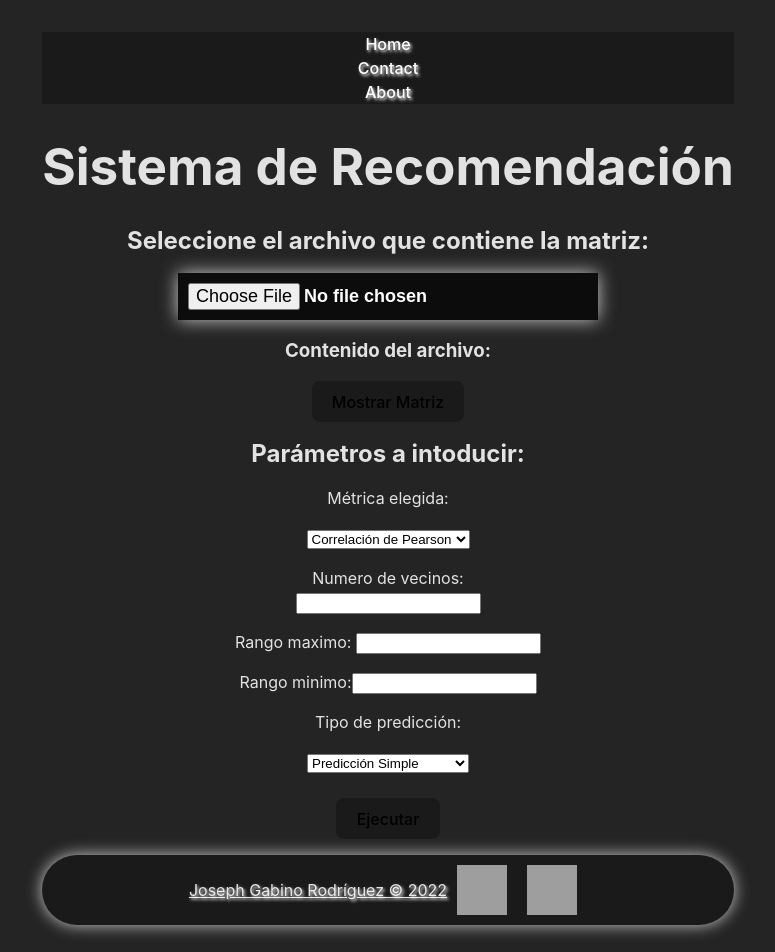
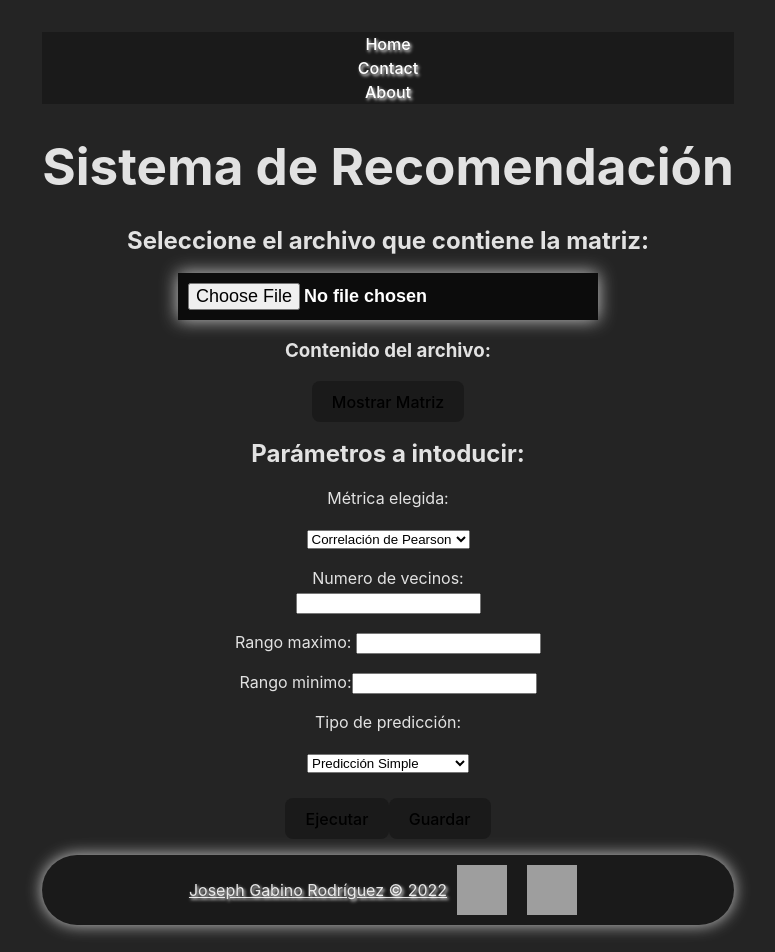
Before and after one commit to alu0101329161/GCO-Projects, a React (Vite) app: page / in a window 1280 px wide. Shown: the top 952 px of the page, without its empty margins (252-1027 px from the left). Built offline with nearby package versions, Linux system fonts and the light colour scheme; grey boxes are pictures that could not be loaded.

Commit message:
Save file result

```diff
--- a/package.json
+++ b/package.json
@@ -10,6 +10,7 @@
     "deploy": "vite build && gh-pages -d dist"
   },
   "dependencies": {
+    "file-saver": "^2.0.5",
     "gh-pages": "^4.0.0",
     "react": "^18.2.0",
     "react-dom": "^18.2.0",
--- a/src/App.jsx
+++ b/src/App.jsx
@@ -1,5 +1,6 @@
 import { useState } from 'react'
 import reactLogo from './assets/react.svg'
+import { saveAs } from 'file-saver';
 import './App.css'
 
 function App() {
@@ -21,6 +22,8 @@ function App() {
   const [minimo, setMinimo] = useState(0);
   // Rango máximo de valoración
   const [maximo, setMaximo] = useState(5);
+  // Crear fichero
+  const [newFile, setNewFile] = useState("");
 
   /* Leemos fichero con la matriz */
   const readFile = (e) => {
@@ -37,6 +40,11 @@ function App() {
     reader.onerror = () => {
       console.log(reader.error)
     }
+  }
+  // Guardamos en el fichero
+  const createFile = () => {
+    const blob = new Blob([newFile], { type: "text/plain;charset=utf-8" });
+    saveAs(blob, "resultado.txt");
   }
 
   /* Imprimimos la matriz leida */
@@ -311,6 +319,8 @@ function App() {
     }
     let elemento2 = document.getElementById("VecinosUtilizados");
     elemento2.innerHTML = cadenaIncognita;
+    let file = cadenaIncognita + "\n" + cadena + "\n" + cadenaMatrix;
+    setNewFile(file);
   }
 
   return (
@@ -339,6 +349,7 @@ function App() {
       <br></br>
       <br></br>
       <button onClick={filtradoColaborativo}>Ejecutar</button>
+      <button onClick={createFile}>Guardar</button>
       <pre id='MatrixUtilidad' className=''></pre>
       <pre id='SimilitudUsuarios'></pre>
       <pre id='VecinosUtilizados'></pre>
```
Also changed, not shown: 2 other files (tests, documents, lock files or other folders).
